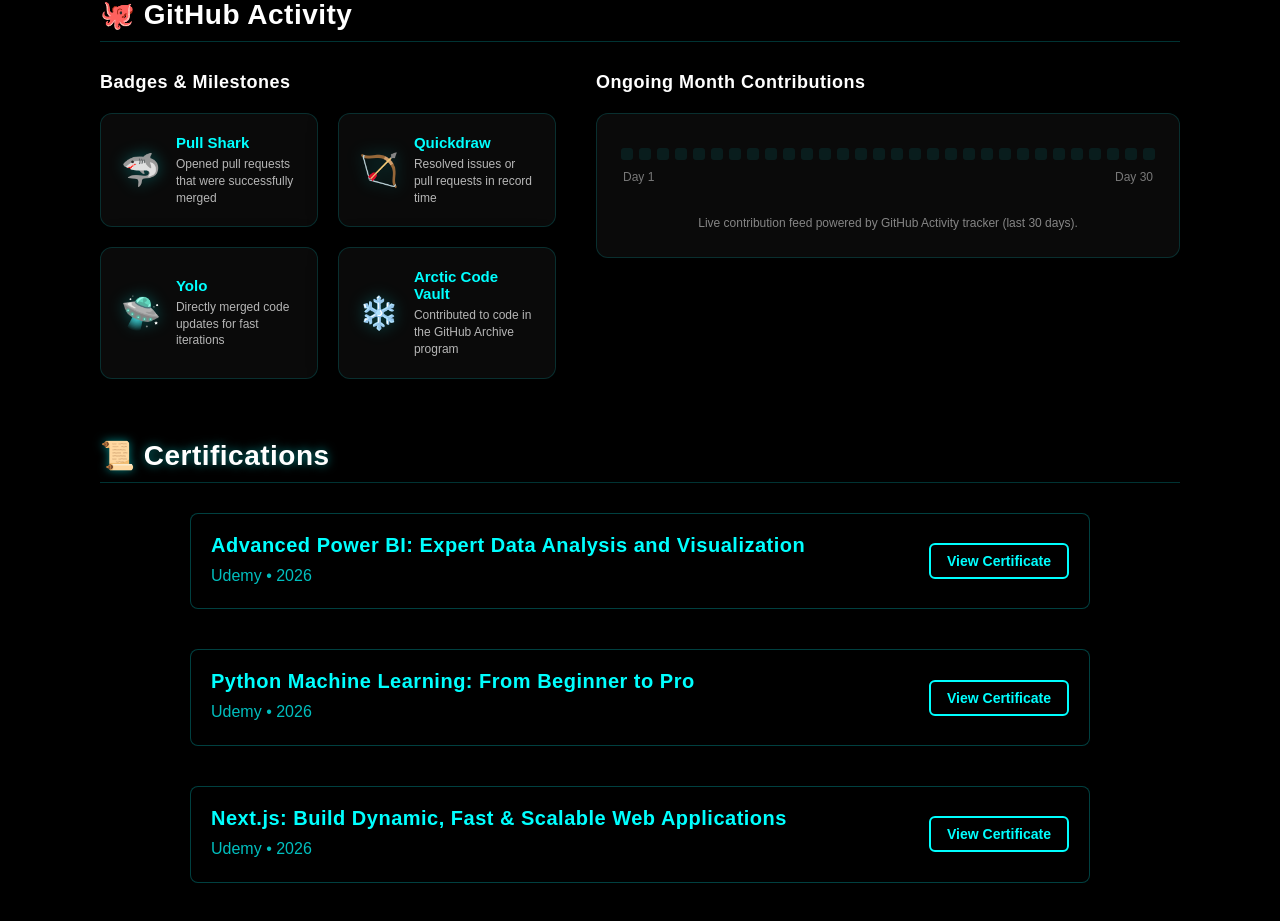
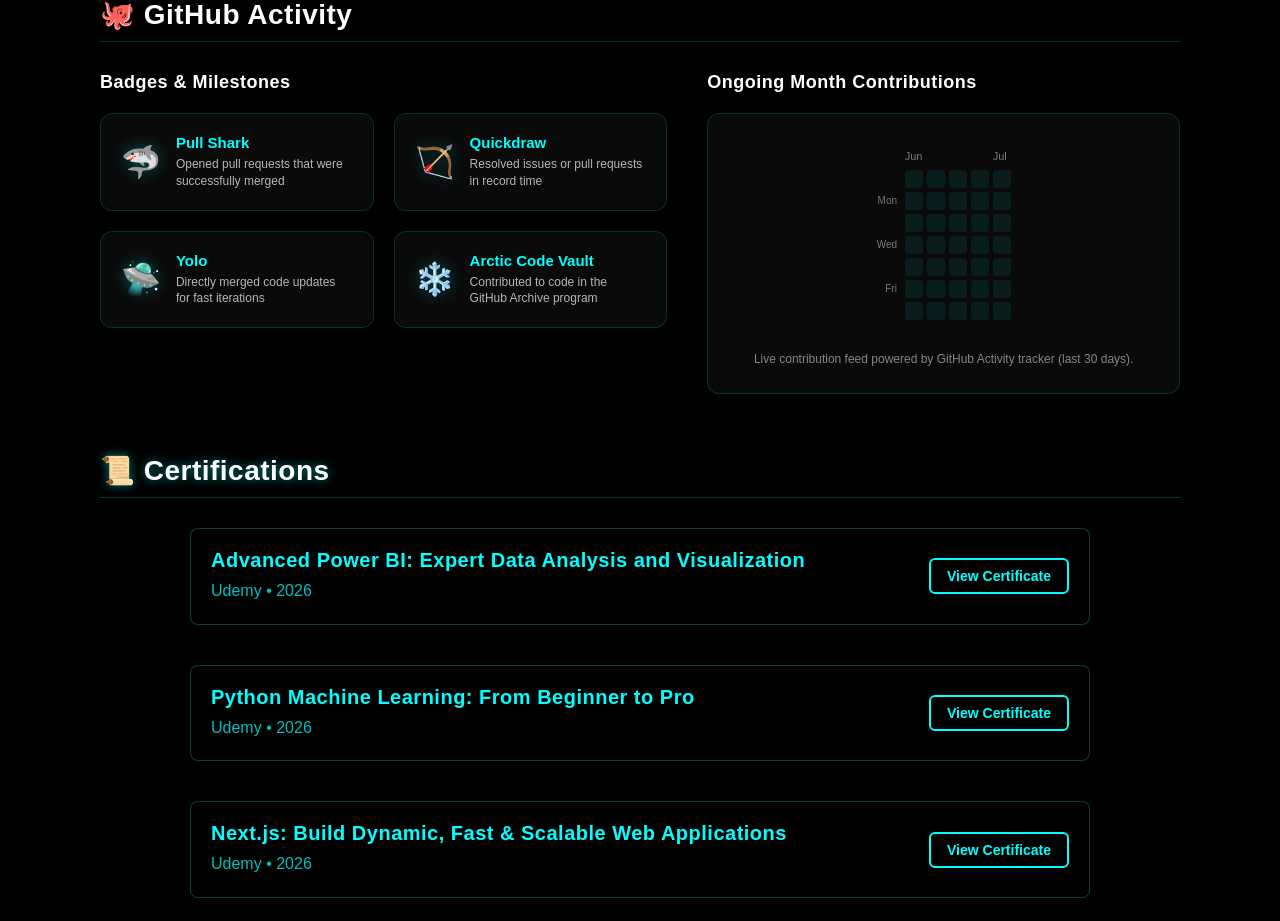
Before and after one commit to SoHaM-250143/my-portfolio, a Next.js app: page / in a window 1280 px wide. Shown: the part 1349-2270 px from the top of the page. Built offline with nearby package versions, Linux system fonts and the light colour scheme; no server answers.

Commit message:
feat: align contributions to github's authentic 7-row calendar structure

```diff
--- a/src/components/GithubGrid.tsx
+++ b/src/components/GithubGrid.tsx
@@ -40,19 +40,86 @@
     });
   };
 
-  // Generate 30 dummy cells if loading or fetch failed
-  const displayDays =
-    loading || days.length === 0
-      ? Array.from({ length: 30 }, (_, i) => ({
+  // Align days into 5 columns of 7 rows (Sunday to Saturday)
+  let alignedDays: ContributionDay[] = [];
+  let monthLabels: string[] = [];
+
+  if (!loading && days.length > 0) {
+    // Find index of the most recent Sunday to align weeks
+    let lastSundayIndex = days.length - 1;
+    while (lastSundayIndex >= 0) {
+      const dayOfWeek = new Date(days[lastSundayIndex].date).getDay();
+      if (dayOfWeek === 0) {
+        break;
+      }
+      lastSundayIndex--;
+    }
+
+    if (lastSundayIndex >= 0) {
+      // Start 4 weeks before the last Sunday index to get 5 weeks of columns
+      const startIndex = Math.max(0, lastSundayIndex - 28);
+      alignedDays = days.slice(startIndex);
+
+      // Group days into columns of 7 to calculate month labels
+      const cols: ContributionDay[][] = [];
+      for (let i = 0; i < alignedDays.length; i += 7) {
+        cols.push(alignedDays.slice(i, i + 7));
+      }
+
+      monthLabels = cols.map((col, idx) => {
+        if (col.length === 0) return "";
+        const dateObj = new Date(col[0].date);
+        const monthName = dateObj.toLocaleDateString("en-US", { month: "short" });
+        if (idx === 0) return monthName;
+
+        const prevCol = cols[idx - 1];
+        if (prevCol && prevCol.length > 0) {
+          const prevDateObj = new Date(prevCol[0].date);
+          const prevMonthName = prevDateObj.toLocaleDateString("en-US", { month: "short" });
+          if (monthName !== prevMonthName) {
+            return monthName;
+          }
+        }
+        return "";
+      });
+    }
+  }
+
+  // Fallback for loading state (5 weeks * 7 days = 35 days)
+  if (loading || alignedDays.length === 0) {
+    alignedDays = Array.from({ length: 35 }, (_, i) => ({
       date: `Day ${i + 1}`,
       level: 0,
-        }))
-      : days;
+    }));
+    monthLabels = ["Jun", "", "", "", "Jul"];
+  }
 
   return (
-    <div className="github-timeline-wrapper">
-      <div className="github-days-grid">
-        {displayDays.map((day, i) => {
+    <div className="github-calendar-wrapper">
+      {/* Month Labels Row on Top */}
+      <div className="github-months-row">
+        {monthLabels.map((label, idx) => (
+          <span key={idx} className="month-label">
+            {label}
+          </span>
+        ))}
+      </div>
+
+      <div className="github-calendar-grid">
+        {/* Weekday labels on the left */}
+        <div className="github-weekdays-labels">
+          <span></span>
+          <span>Mon</span>
+          <span></span>
+          <span>Wed</span>
+          <span></span>
+          <span>Fri</span>
+          <span></span>
+        </div>
+
+        {/* 7x5 Grid Cells */}
+        <div className="github-grid-cells">
+          {alignedDays.map((day, i) => {
             let opacity = 0.08;
             if (day.level === 1) opacity = 0.35;
             if (day.level === 2) opacity = 0.55;
@@ -67,7 +134,7 @@
                   background: `rgba(var(--accent-color-rgb), ${opacity})`,
                   boxShadow:
                     day.level > 0
-                    ? `0 0 10px rgba(var(--accent-color-rgb), ${opacity * 0.5})`
+                      ? `0 0 8px rgba(var(--accent-color-rgb), ${opacity * 0.4})`
                       : "none",
                 }}
               >
@@ -81,9 +148,6 @@
             );
           })}
         </div>
-      <div className="github-timeline-labels">
-        <span>{formatDate(displayDays[0]?.date)}</span>
-        <span>{formatDate(displayDays[displayDays.length - 1]?.date)}</span>
       </div>
     </div>
   );
--- a/src/styles/globals.css
+++ b/src/styles/globals.css
@@ -1783,27 +1783,63 @@
   gap: 20px;
 }
 
-.github-timeline-wrapper {
+.github-calendar-wrapper {
   display: flex;
   flex-direction: column;
-  gap: 10px;
-  width: 100%;
+  gap: 6px;
+  align-items: center;
+  justify-content: center;
+  width: fit-content;
+  margin: 0 auto;
   padding: 10px 0;
 }
 
-.github-days-grid {
-  display: flex;
-  gap: 6px;
-  justify-content: space-between;
-  width: 100%;
-  overflow-x: auto;
+.github-months-row {
+  display: grid;
+  grid-template-columns: repeat(5, 18px);
+  gap: 4px;
+  margin-left: 28px;
+  width: calc(100% - 28px);
+  font-size: 11px;
+  color: rgba(255, 255, 255, 0.45);
+  height: 16px;
+  line-height: 16px;
+}
+
+.month-label {
+  text-align: left;
+  white-space: nowrap;
+  overflow: visible;
+}
+
+.github-calendar-grid {
+  display: flex;
+  gap: 8px;
+  align-items: flex-start;
+}
+
+.github-weekdays-labels {
+  display: grid;
+  grid-template-rows: repeat(7, 18px);
+  gap: 4px;
+  font-size: 10px;
+  color: rgba(255, 255, 255, 0.45);
+  text-align: right;
+  line-height: 18px;
+  width: 20px;
+}
+
+.github-grid-cells {
+  display: grid;
+  grid-template-rows: repeat(7, 18px);
+  grid-template-columns: repeat(5, 18px);
+  grid-auto-flow: column;
+  gap: 4px;
 }
 
 .github-day-cell {
-  flex: 1;
-  min-width: 12px;
-  max-width: 24px;
-  aspect-ratio: 1;
+  width: 18px;
+  height: 18px;
   border-radius: 3px;
   position: relative;
   cursor: pointer;
@@ -1811,7 +1847,7 @@
 }
 
 .github-day-cell:hover {
-  transform: scale(1.3);
+  transform: scale(1.25);
   filter: brightness(1.2);
   z-index: 5;
 }
@@ -1845,15 +1881,6 @@
   transform: translateX(-50%) translateY(-2px);
 }
 
-.github-timeline-labels {
-  display: flex;
-  justify-content: space-between;
-  width: 100%;
-  font-size: 12px;
-  color: rgba(255, 255, 255, 0.45);
-  padding: 0 2px;
-}
-
 .contributions-footer {
   margin: 0;
   font-size: 12px;
```
Lines whose indentation alone changed are shown as unchanged.
